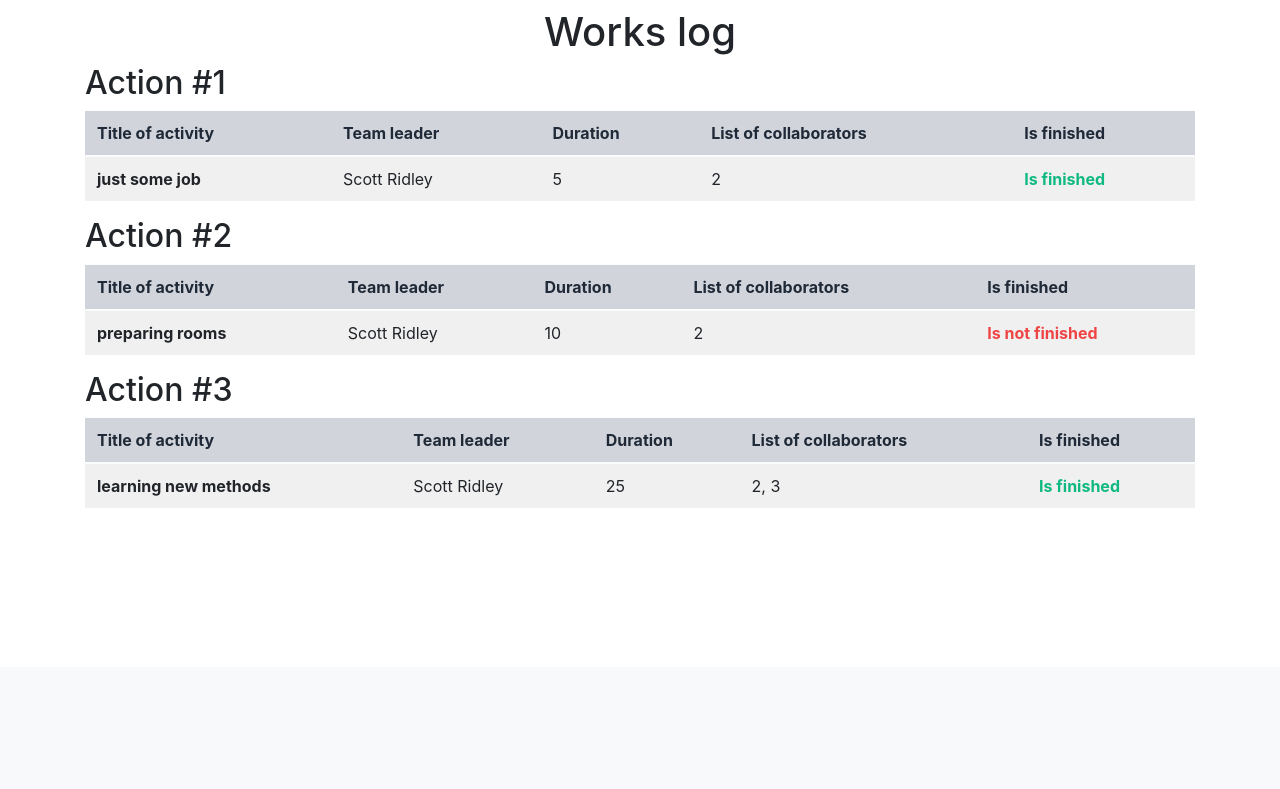
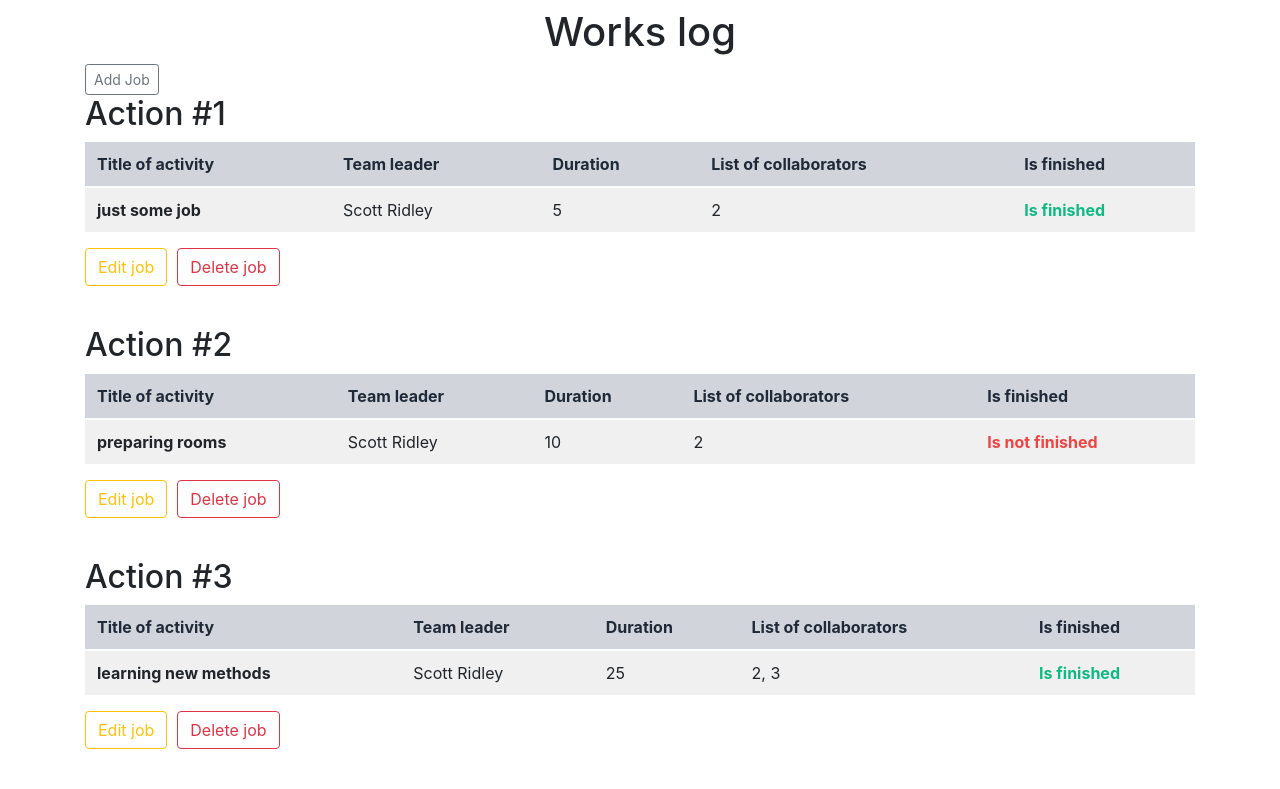
Before and after one commit to mi-strmln/yandex_liceum, a Flask app: page / in a window 1280 px wide. Shown: the part 133-922 px from the top of the page. Before the commit the page ends 629 px from the top, so only its background shows below. Run offline with Flask 3, Linux system fonts and the light colour scheme; a user stored in the database is signed in; data comes from the database, SQL or seed files in the repository; both versions use the stored data as it was after the commit; some libraries are stand-ins or nearby versions.

Commit message:
add "Добавим кнопки" solution

```diff
--- a/templates/journal_works.html
+++ b/templates/journal_works.html
@@ -20,12 +20,26 @@
         color: #ef4444; /* красный */
         font-weight: bold;
     }
+
+    .action-buttons {
+        margin-top: 10px;
+        display: flex;
+        gap: 10px;
+        justify-content: flex-start;
+    }
+
+    .job-block {
+        margin-bottom: 40px;
+    }
 </style>
 
 <h1 align="center">Works log</h1>
+{% if current_user.is_authenticated %}
+        <a class="btn btn-outline-secondary btn-sm" href="/addjob">Add Job</a>
+    {% endif %}
 {% for item in jobs %}
+<div class="job-block">
     <h2>Action #{{ item.id }}</h2>
-        <div>
     <table class="table table-light table-striped">
         <thead>
         <tr>
@@ -52,6 +66,12 @@
         </tr>
         </tbody>
     </table>
+    {% if current_user.is_authenticated and (current_user.id == item.creator or current_user.id == 1) %}
+    <div class="action-buttons">
+        <a href="/redact_job/{{ item.id }}" class="btn btn-outline-warning">Edit job</a>
+        <a href="/delete_job/{{ item.id }}" class="btn btn-outline-danger">Delete job</a>
+    </div>
+    {% endif %}
 </div>
 {% endfor %}
 {% endblock %}
```
Also changed, not shown: db/mars_explorer.db. Lines whose indentation alone changed are shown as unchanged.
